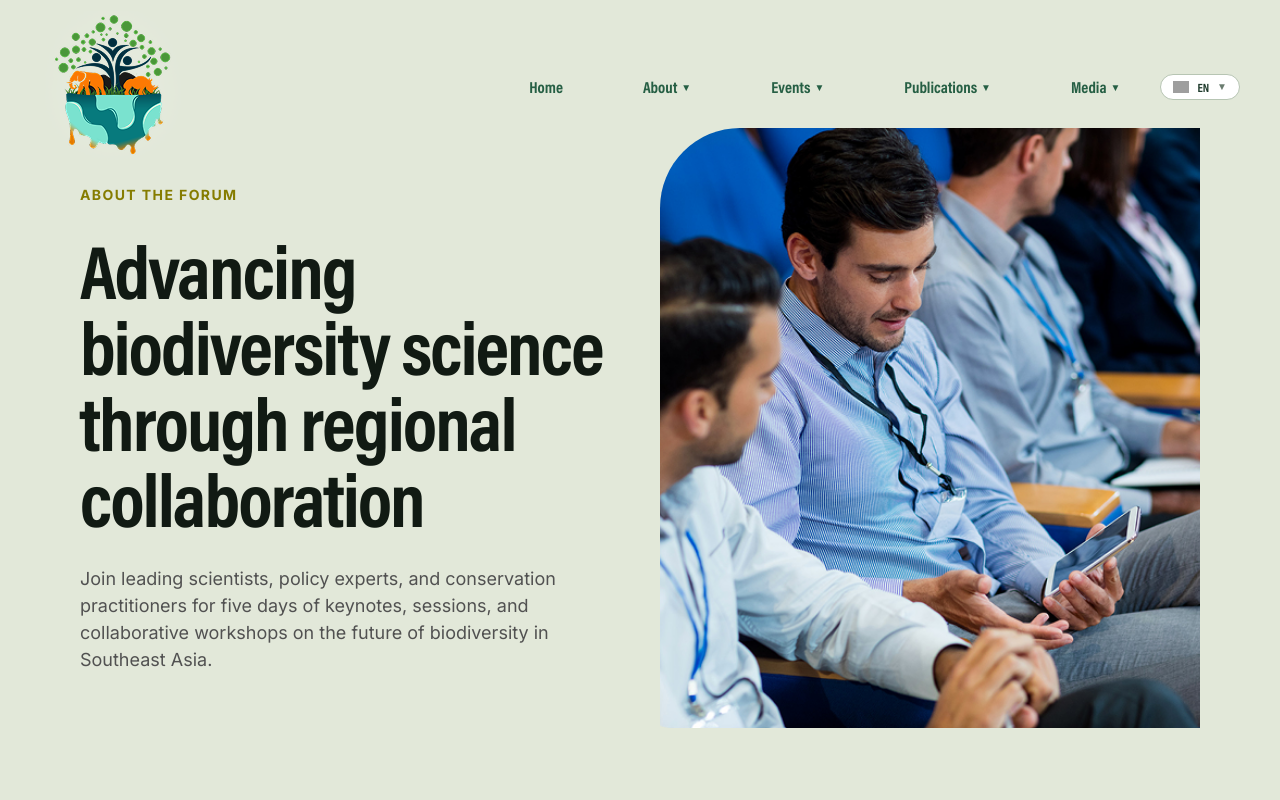
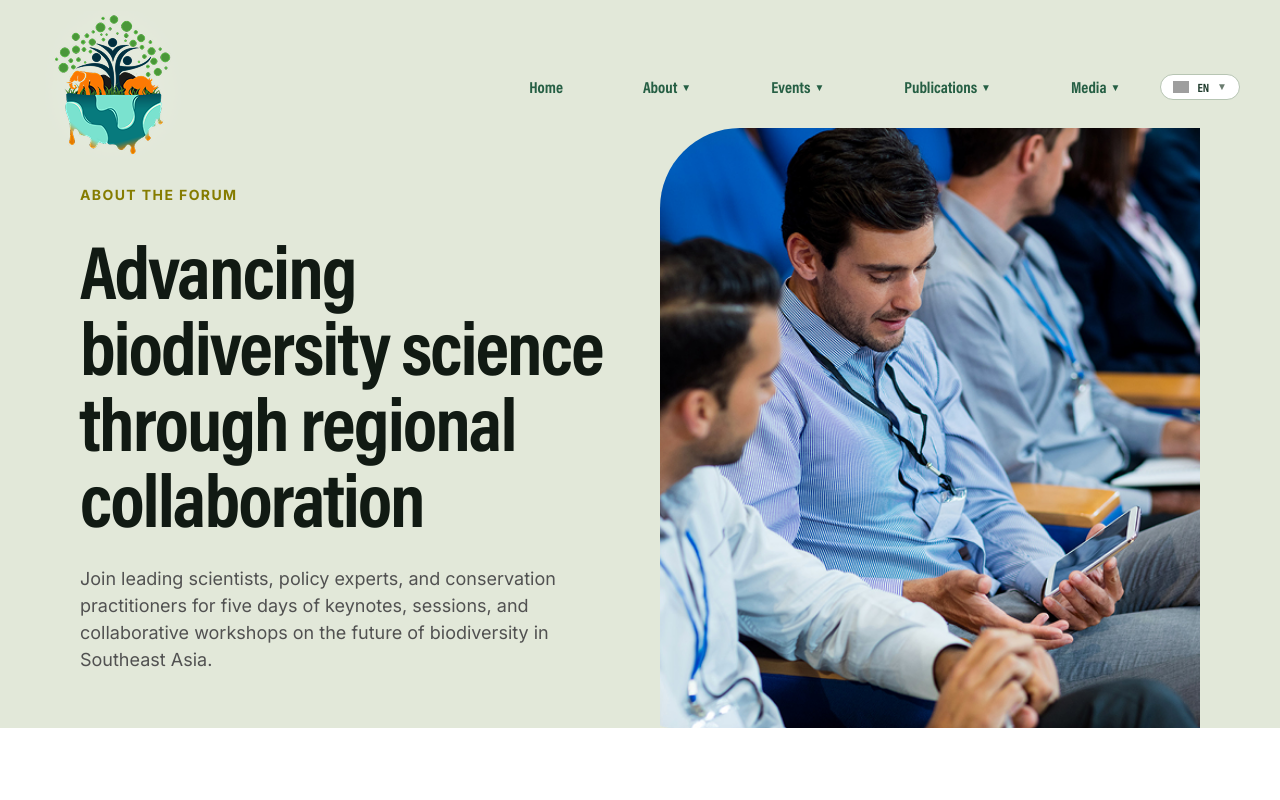
Before and after one commit to WRI-Indonesia/bsf-fe, a Next.js app: page /about in a window 1280 px wide. Shown: the top 800 px of the page. Built offline with nearby package versions, Linux system fonts and the light colour scheme; grey boxes are pictures that could not be loaded.

Commit message:
Remove bottom padding

```diff
--- a/app/about/page.tsx
+++ b/app/about/page.tsx
@@ -15,7 +15,7 @@ export default function About() {
       <Header />
       <main className="w-full">
         {/* Hero Section */}
-        <section className="bg-[#e2e8d9] relative overflow-hidden pt-32 pb-24 px-[40px] md:px-[80px]">
+        <section className="bg-[#e2e8d9] relative overflow-hidden pt-32 px-[40px] md:px-[80px]">
           <div className="mx-auto max-w-[1400px] grid lg:grid-cols-[1fr_1fr] gap-10 items-center">
             <div className="flex flex-col z-10">
               <p className="font-['inter'] text-[14px] font-bold uppercase tracking-widest text-text-lime">
--- a/app/events/page.tsx
+++ b/app/events/page.tsx
@@ -21,7 +21,7 @@ export default function Events() {
     <div className="min-h-screen bg-white">
       <Header />
       <main className="w-full">
-        <section className="bg-[#101612] relative overflow-hidden pt-32 pb-24 px-[40px] md:px-[80px]">
+        <section className="bg-[#101612] relative overflow-hidden pt-32 px-[40px] md:px-[80px]">
           <div className="mx-auto max-w-[1400px] grid lg:grid-cols-[1fr_1fr] gap-10 items-center">
             <div className="flex flex-col z-10 text-white">
               <p className="font-['inter'] text-[14px] font-bold uppercase tracking-widest text-[#857C00]">
--- a/app/page.tsx
+++ b/app/page.tsx
@@ -120,7 +120,7 @@ export default function Home() {
           </button>
         </div>
       </header>
-      <main className="w-full pb-24">
+      <main className="w-full">
         <section
           className="relative overflow-hidden"
           style={{
--- a/app/publications/page.tsx
+++ b/app/publications/page.tsx
@@ -64,7 +64,7 @@ export default function Publications() {
       <Header />
 
       <main className="w-full relative z-0">
-        <section className="bg-[#eef1e6] pt-[150px] pb-24 px-[40px] md:px-[80px]">
+        <section className="bg-[#eef1e6] pt-[150px] px-[40px] md:px-[80px]">
           <div className="mx-auto max-w-[1400px]">
             <p className="font-['inter'] text-[14px] font-bold uppercase tracking-widest text-[#857C00]">
               PUBLICATIONS
```
